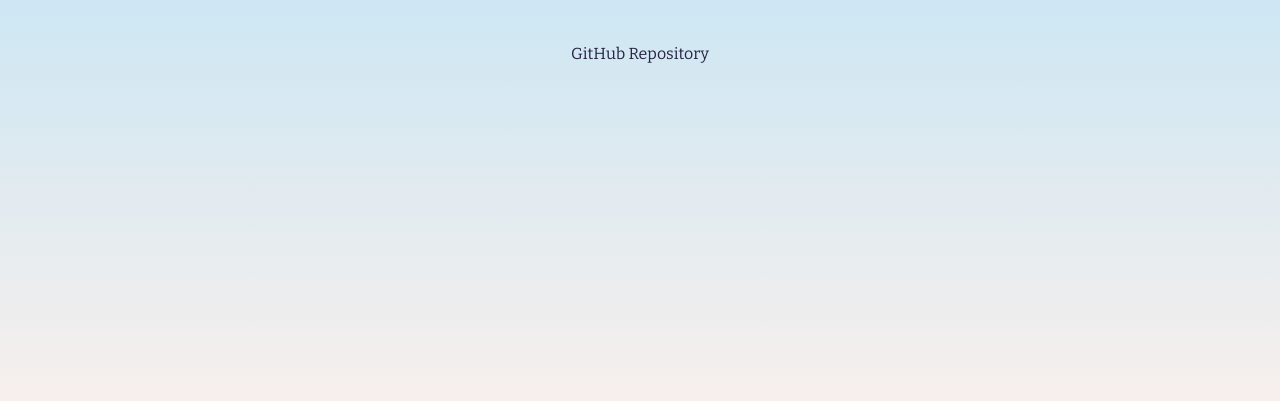
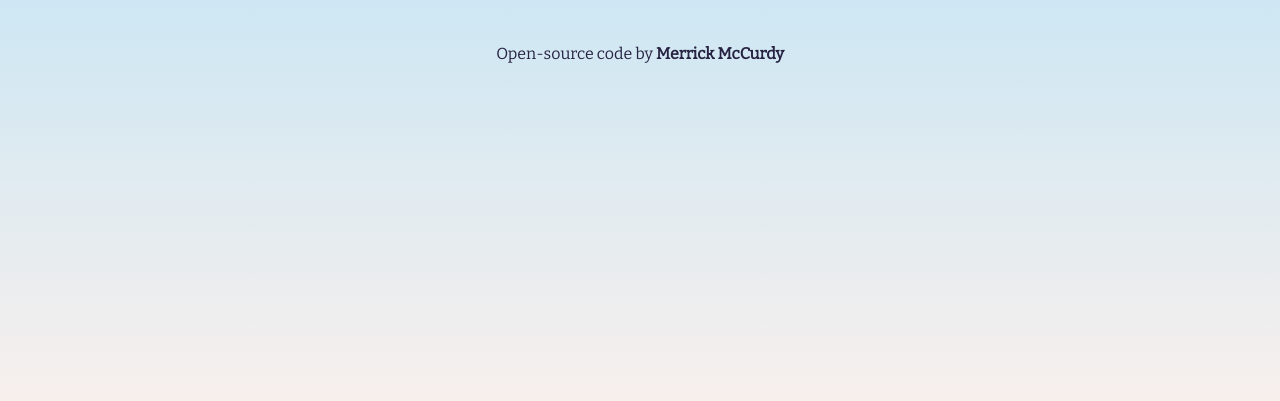
Before and after one commit to mmccurdy00/Weather-App, a plain HTML site: page index.html in a window 1280 px wide. Shown: the part 321-722 px from the top of the page. Drawn offline with nearby package versions, Linux system fonts and the light colour scheme; no server answers.

Commit message:
Final Touches

```diff
--- a/index.html
+++ b/index.html
@@ -58,9 +58,12 @@
         </div>
       </div>
     </div>
-    <a href="https://github.com/mmccurdy00/Weather-App" target="_blank"
-      >GitHub Repository</a
-    >
+    <div>
+      <a href="https://github.com/mmccurdy00/Weather-App" target="_blank"
+        >Open-source code</a
+      >
+      by <strong>Merrick McCurdy</strong>
+    </div>
     <script src="app.js"></script>
   </body>
 </html>
```
